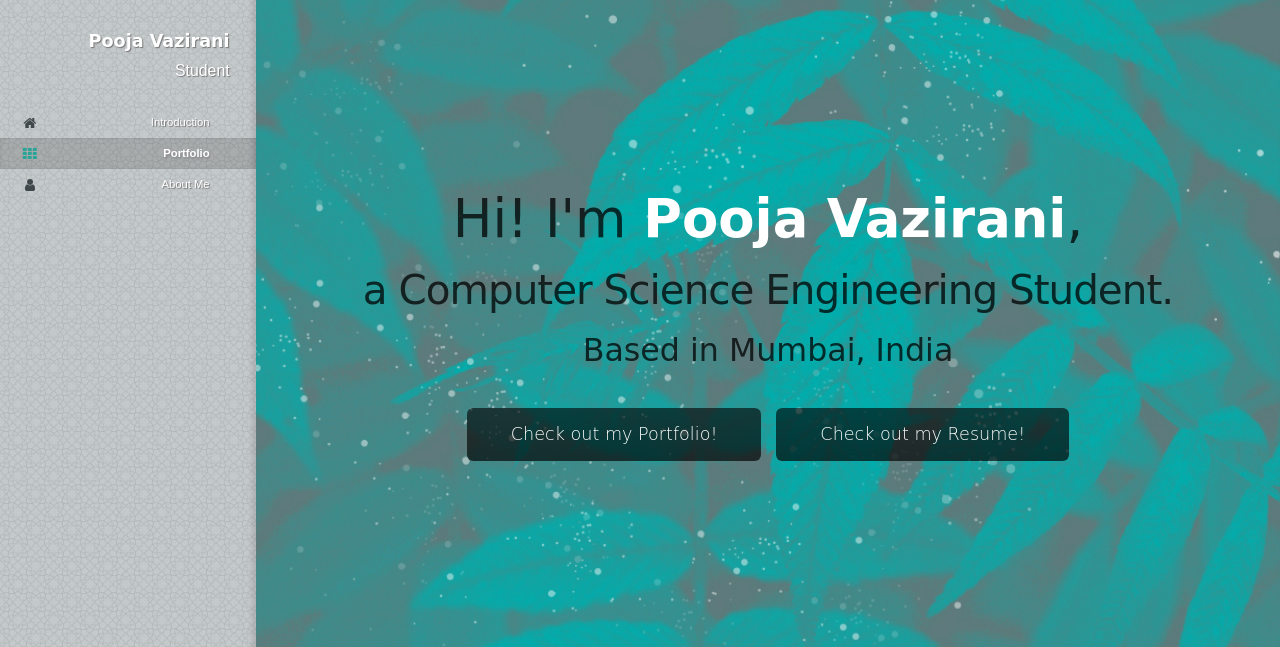
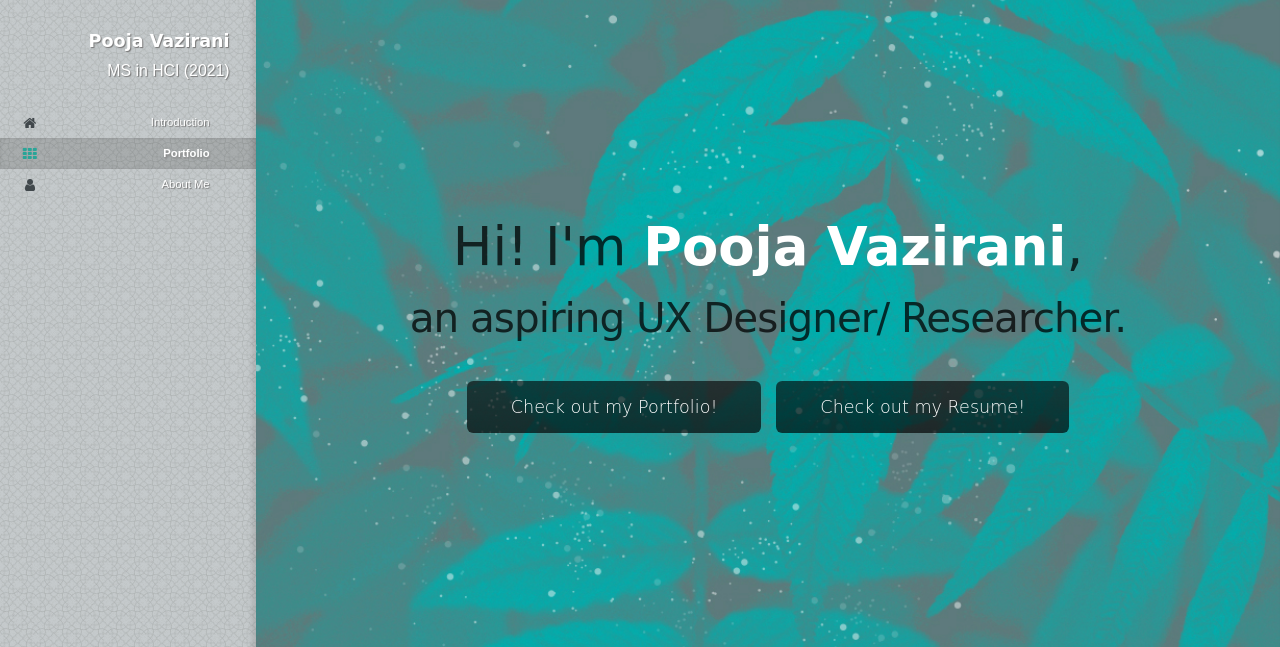
Before and after one commit to PoojaVazirani/poojavazirani, a plain HTML site: page index.html in a window 1280 px wide. Shown: the part 82-729 px from the top of the page. Drawn offline with nearby package versions, Linux system fonts and the light colour scheme; a web font is replaced by a local one.

Commit message:
Add files via upload

```diff
--- a/index.html
+++ b/index.html
@@ -15,6 +15,7 @@
 	</head>
 
 	<style type="text/css">
+
     body {
       background-image: url("images/oriental.png");
       /*background-color: #FEFAD4;*/
@@ -93,7 +94,7 @@
 						<div id="logo">
 							<span class="image avatar48"><img src="images/Logo.jpg" alt="Pooja Vazirani" /></span>
 							<h1 id="title">Pooja Vazirani</h1>
-							<p>Student</p>
+							<p>MS in HCI (2021)</p>
 						</div>
 
 					<!-- Nav -->
@@ -130,8 +131,9 @@
 
 							<header>
 								<h1 class="alt">Hi! I'm <strong>Pooja Vazirani</strong>,</h1>
-								<h2>a Computer Science Engineering Student.</h2>
-								<h3>Based in Mumbai, India<br/></h3>
+								<h2>an aspiring UX Designer/ Researcher.</h2><!--
+								<h4>Currently pursuing my Master's in Human Computer Interaction <br/>from
+									Indian University, Indianpolis, Indiana.</h4> -->
 							</header>
 
 							<footer>
@@ -571,7 +573,7 @@
 			    <img src="images/PV.jpeg" alt="" style="width: 200px; height: 200px; border-radius: 50%; float: left; margin-right: 50px;" />
 			<!-- </a> -->
 
-				<p style="text-align: left;">Hi, I am Pooja Vazirani, an Engineering student majoring in computer science, and further interested in Human Computer Interaction and related sciences. Outside of academics, I have been involved in the Rotaract Club of Deonar, Mumbai, India and my school’s student chapter of the Institute of Electrical and Electronics Engineers. My goal is to utilize my technical knowledge to translate my passion for designing for the betterment of the physically challenged population. In my free time, I enjoy listening to music, playing basketball and painting.</p>
+				<p style="text-align: left;">Hi, I am Pooja Vazirani, currently pursuing my masters degree in Human Computer Interaction from Indiana University-Purdue University-Indianpolis, USA. Outside of academics, I have been involved with Rotaract Club of Deonar, Mumbai, India for the past four years working towards social change. My goal is to work towards making better accessible products that benefit the society. Listening to music, Sketching and travelling are few activites that I do in my liesure time. </p>
 
 				</div>
 		</section>
```
